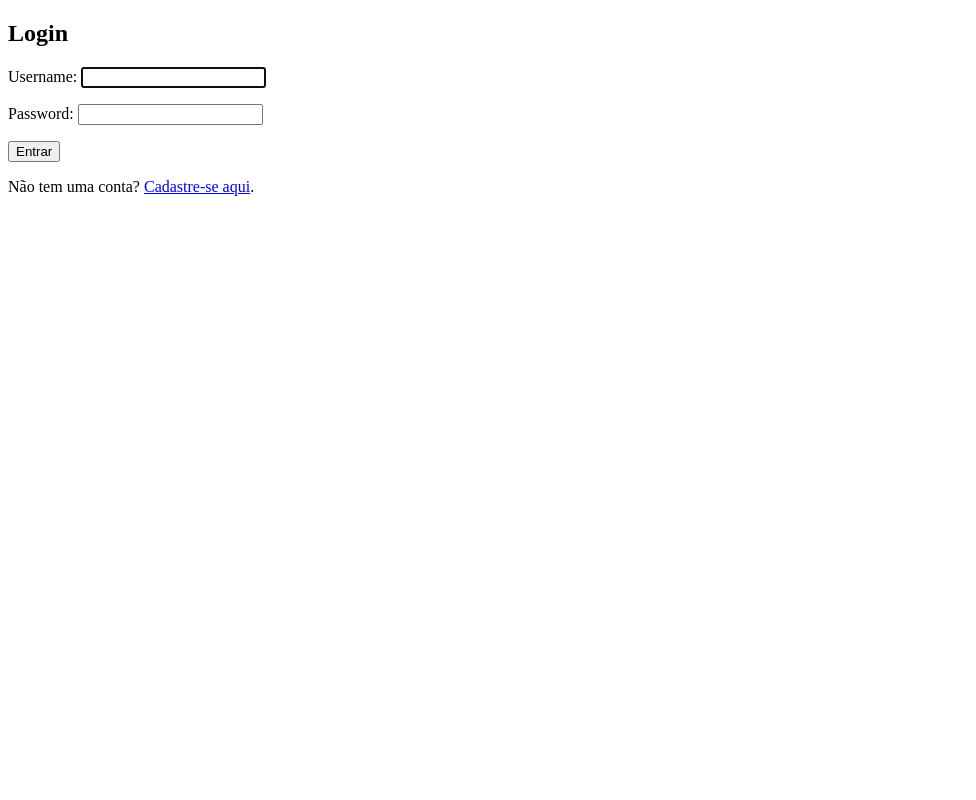
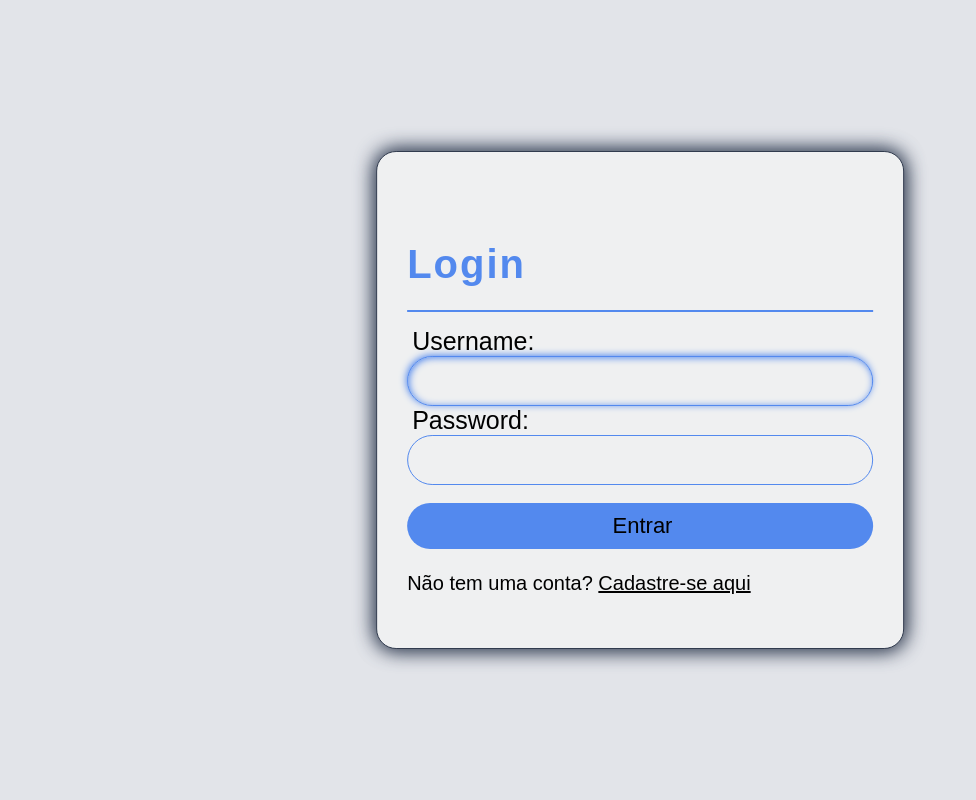
Before and after one commit to univesp-computacao-projeto-integrador/controlefinanceiro, a Django app: page /login/ in a window 1280 px wide. Shown: the whole page, without its empty margins (0-976 px from the left). Run offline with Django 5.2, Linux system fonts and the light colour scheme; some libraries are stand-ins or nearby versions.

Commit message:
Alterando estrutura formulário login e estilizando

```diff
--- /dev/null
+++ b/controle/static/css/login.css
@@ -0,0 +1,106 @@
+*{
+    margin: 0;
+    padding: 0;
+    box-sizing: border-box;
+    outline: none;
+    font-family: 'poppins', sans-serif;
+}
+
+body {
+    position: absolute;
+    top: 50%;
+    left: 50%;
+    transform: translate(-50%, -50%);
+    background: #e2e4e9;
+}
+.container {
+    background: #eff0f1;
+    border: 0.5px solid #313b4e;
+    padding: 50px 30px;
+    border-radius: 20px; /* borda arredondada*/
+    box-shadow: 1px 1px 20px #3b4456,
+                -1px -1px 20px #4f5c74;
+}
+h2{
+    position: relative;
+    font-size: 40px;
+    font-weight: 800;
+    color: #5389ee;
+    padding: 40px 0;
+    letter-spacing: 2px;
+}
+h2::after{
+    position: absolute;
+    content: '';
+    width: 100%;
+    height: 2px;
+    background: #5389ee;
+    left: 0;
+    bottom: 15px;
+}
+label {
+    position: relative;
+    font-size:25px;
+    color: #000000;
+    margin-left: 5px;
+    font-family: 'poppins', sans-serif;
+}
+input[type="text"],
+input[type="Password"]{
+    width: 100%;
+    height: 50px;
+    padding: 0 50px;
+    font-size: 18px;
+    color: #5389ee;
+    border-radius: 50px;
+    background: #eff0f1;
+    border: 0.5px solid #5389ee;
+}
+input[type="text"]:focus,
+input[type="Password"]:focus{
+
+    color: #5389ee;
+    box-shadow: inset 1px 1px 7px #5389ee,
+    -1px -1px 7px #5389ee;
+}
+
+button{
+    position: relative;
+    width: 100%;
+    padding: 10px 0;
+    border: none;
+    background-color: #5389ee;
+    border-radius: 50px;
+    cursor: pointer;
+}
+button:active{
+    transform: scale(0.98);
+}
+.fa-send{
+    font-size: 20px;
+    color: #5389ee;
+}
+#btn{
+    background: transparent;
+    border: none;
+    margin-left: 5px;
+    color:#000000;
+    font-size: 22px;
+    font-weight: 400;
+}
+.newuser{
+    width: 100%;
+    padding: 3px 0;
+    font-size: 20px;
+    margin-top: 20px;
+    font-weight: 400;
+    color: #000000;
+    text-decoration: none;
+}
+.newuser a {
+    color: #000000;
+}
+
+.newuser a:hover{
+    color: #5389ee;
+}
--- a/controle/templates/controle/login.html
+++ b/controle/templates/controle/login.html
@@ -1,16 +1,25 @@
-<!DOCTYPE html>
-<html>
+{% load static %}
 <head>
+    <link rel='stylesheet' href='https://cdnjs.cloudflare.com/ajax/libs/font-awesome/4.7.0/css/font-aw'>
+    <link rel="stylesheet" href="{% static 'css/login.css' %}">
     <title>Login</title>
 </head>
 <body>
-    <h2>Login</h2>
-    <form method="post">
-        {% csrf_token %}
-        {{ form.as_p }}
-        <button type="submit">Entrar</button>
-    </form>
+    <div class="container">
+        <h2>Login</h2>
+        <form method="post">
+            {% csrf_token %}
+            {{ form.as_p }}<br>
+            <button>
+                <i class="fa fa-send"></i>
+                <input type="submit" value="Entrar" id="btn">
+            </button>
+            <div class="newuser">
+                Não tem uma conta? <a href="{% url 'cadastrar_usuario' %}" class="">Cadastre-se aqui</a>
+            </div>
+        </form>
 
-    <p>Não tem uma conta? <a href="{% url 'cadastrar_usuario' %}">Cadastre-se aqui</a>.</p>
+
+    </div>
+
 </body>
-</html>
```
